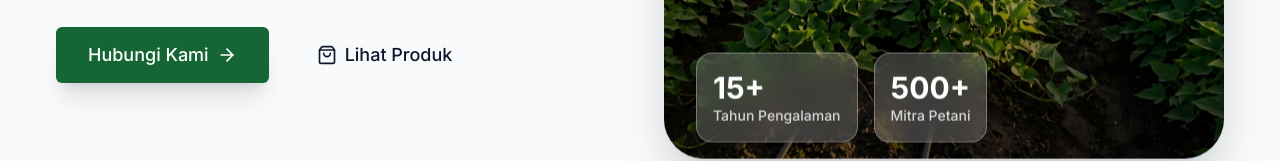
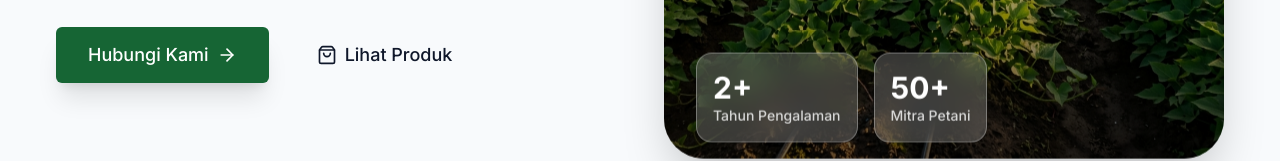
Before and after one commit to joelaey/stm-farm, a Next.js app: page / in a window 1280 px wide. Shown: the part 600-761 px from the top of the page. Built offline with nearby package versions, Linux system fonts and the light colour scheme; no server answers; the database is empty.

Commit message:
chore: update landing page stats and establishment year

```diff
--- a/src/app/(landing)/page.tsx
+++ b/src/app/(landing)/page.tsx
@@ -64,11 +64,11 @@ export default function LandingPage() {
               <div className="absolute bottom-8 left-8 right-8 text-white transform translate-y-4 group-hover:translate-y-0 transition-transform duration-500">
                 <div className="flex gap-4">
                   <div className="bg-white/20 backdrop-blur-md rounded-2xl p-4 border border-white/30 hover:bg-white/30 transition-colors">
-                    <div className="text-3xl font-bold">15+</div>
+                    <div className="text-3xl font-bold">2+</div>
                     <div className="text-sm font-medium text-white/80">{t.landing.statsYears}</div>
                   </div>
                   <div className="bg-white/20 backdrop-blur-md rounded-2xl p-4 border border-white/30 hover:bg-white/30 transition-colors">
-                    <div className="text-3xl font-bold">500+</div>
+                    <div className="text-3xl font-bold">50+</div>
                     <div className="text-sm font-medium text-white/80">{t.landing.statsPartners}</div>
                   </div>
                 </div>
@@ -194,7 +194,7 @@ export default function LandingPage() {
             <div className="absolute -bottom-8 -right-4 md:-right-8 bg-white/70 dark:bg-black/60 backdrop-blur-xl border border-white/20 dark:border-white/10 p-6 rounded-3xl shadow-[0_20px_50px_rgba(0,0,0,0.1)] max-w-[240px] animate-float">
               <div className="flex items-center gap-4">
                 <div className="w-14 h-14 bg-[var(--accent)] rounded-2xl flex items-center justify-center text-white font-extrabold text-2xl shadow-lg shrink-0">
-                  15+
+                  2+
                 </div>
                 <div>
                   <h4 className="text-[var(--text-primary)] font-bold leading-tight">{locale === 'id' ? 'Tahun Pengalaman' : 'Years Experience'}</h4>
@@ -234,8 +234,8 @@ export default function LandingPage() {
               </p>
               <p className="font-medium text-[var(--text-primary)] border-l-4 border-[var(--primary)] pl-6 py-2 italic bg-[var(--bg-tertiary)] rounded-r-2xl">
                 {locale === 'id'
-                  ? '"Berdiri sejak tahun 2010, STM Farm bermula dari lahan kecil yang kini berkembang menjadi pemasok ubi terpercaya. Kualitas adalah prioritas utama kami."'
-                  : '"Established in 2010, STM Farm started from a small land and has grown into a trusted sweet potato supplier. Quality is our main priority."'}
+                  ? '"Berdiri sejak tahun 2024, STM Farm bermula dari lahan kecil yang kini berkembang menjadi pemasok ubi terpercaya. Kualitas adalah prioritas utama kami."'
+                  : '"Established in 2024, STM Farm started from a small land and has grown into a trusted sweet potato supplier. Quality is our main priority."'}
               </p>
             </div>
 
```
